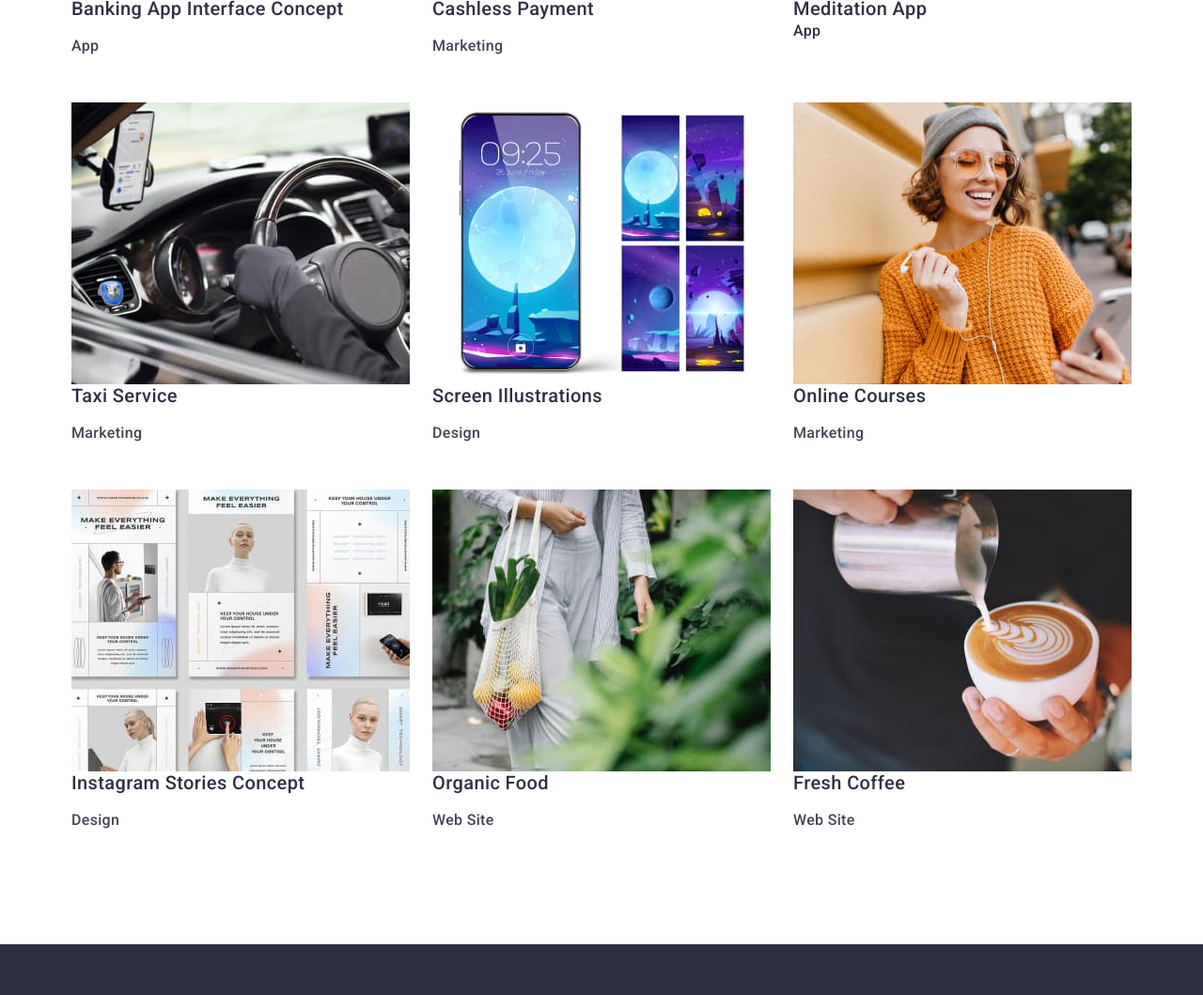
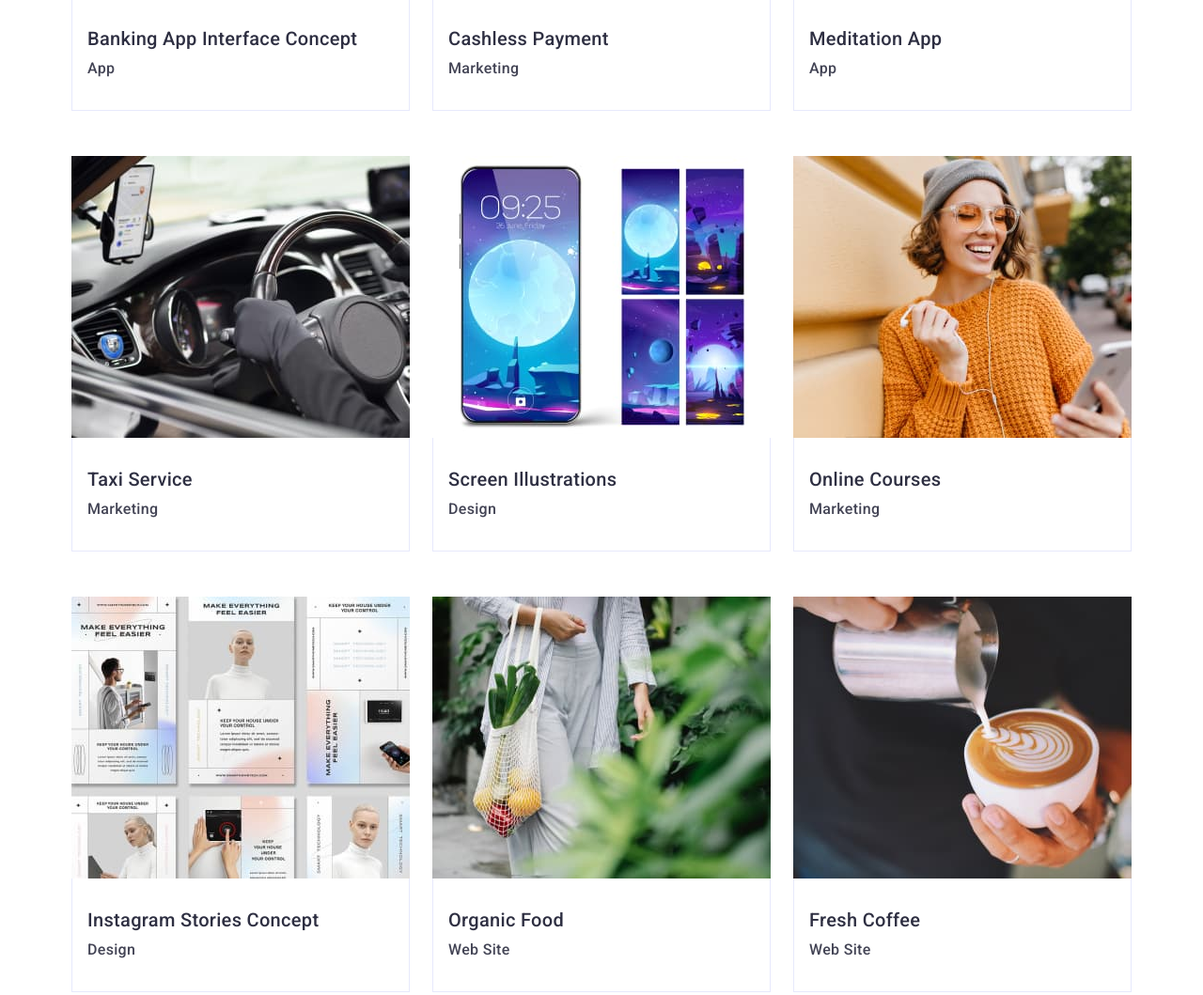
Before and after one commit to alicjapol/goit-markup-15-hw-03, a plain HTML site: page portfolio.html in a window 1280 px wide. Shown: the part 595-1654 px from the top of the page at 94% size. Drawn offline with Linux system fonts and the light colour scheme; files whose address does not match are found by name.

Commit message:
portfolio

```diff
--- a/css/styles.css
+++ b/css/styles.css
@@ -131,15 +131,14 @@ img {
 
 ul,
 h2,
-p
- {
+h4,
+p {
   margin-block-start: 0;
   margin-block-end: 0;
   margin-inline-start: 0;
   margin-inline-end: 0;
   padding-inline-start: 0;
 }
-
 
 .container {
   max-width: 1158px;
@@ -196,7 +195,6 @@ address {
   display: flex;
   justify-content: flex-end;
   gap: 40px;
-
 }
 
 .nav {
@@ -210,7 +208,7 @@ gap: 40px;
 .flex-nav {
   display: flex;
   align-items: center;
-  gap:40px;
+  gap: 40px;
 }
 .contacts {
   color: var(--slate);
@@ -218,21 +216,19 @@ gap: 40px;
   display: block;
 }
 
-
 .contacts:hover,
 .contacts:focus {
   color: var(--ocean);
 }
 
 .phone {
-  display:block;
-  margin:24px 0 24px 40px;
-
+  display: block;
+  margin: 24px 0 24px 40px;
 }
 
 .email {
   display: block;
-margin:24px 0 24px 170px;
+  margin: 24px 0 24px 170px;
 }
 
 .hero {
@@ -241,7 +237,6 @@ margin:24px 0 24px 170px;
   display: flex;
   justify-content: center;
   flex-direction: column;
-
 }
 
 h1.hero-header {
@@ -282,8 +277,7 @@ h1.hero-header {
   background-color: var(--white);
 }
 
-.first-section-studio
-  {
+.first-section-studio {
   display: flex;
   flex-direction: row;
   gap: 24px;
@@ -295,7 +289,7 @@ h1.hero-header {
   width: calc((100% - 72px) / 4);
 }
 
-.list.projects  {
+.list.projects {
   display: flex;
   flex-direction: row;
   justify-content: center;
@@ -311,12 +305,15 @@ h1.hero-header {
   line-height: 1.2;
   letter-spacing: 0.02em;
   color: var(--navy-blue);
+}
 
+.flex-column {
+  flex-direction: column;
 }
 
 h4 > .element-header {
-margin: 35px  ;}
-
+  margin: 35px;
+}
 
 .section-header {
   font-size: 36px;
@@ -340,7 +337,8 @@ margin: 35px  ;}
   padding-bottom: 0 auto;
 }
 
-.section-team   {
+.section-team {
+  width: calc((100% - 72px px) / 4);
   display: flex;
   flex-direction: row;
   justify-content: center;
@@ -352,30 +350,30 @@ margin: 35px  ;}
 
 .team {
   text-align: center;
-  box-shadow: 0px 2px 1px 0px rgba(46, 47, 66, 0.08);
-  box-shadow: 0px 1px 1px 0px rgba(46, 47, 66, 0.16);
-  box-shadow: 0px 1px 6px 0px rgba(46, 47, 66, 0.08);
-  background-color: var(--white);
-}
-
-
-.team-caption {
-  display: block;
-justify-content: center;
   border-radius: 0px 0px 4px 4px;
   background: var(--white, #fff);
   box-shadow: 0px 2px 1px 0px rgba(46, 47, 66, 0.08),
     0px 1px 1px 0px rgba(46, 47, 66, 0.16),
     0px 1px 6px 0px rgba(46, 47, 66, 0.08);
+}
 
+.team-image-caption {
+  max-width: 200px;
+  padding: 32px 16px;
+  text-align: center;
 
 }
-
 
 .team-background {
   background-color: var(--cloud);
 }
 
+.heading-section  {
+  font-size: 20px;
+  font-weight: 500;
+  line-height: 1.2em;
+  margin-bottom: 8px;
+}
 
 .element-content {
   font-size: 16px;
@@ -387,9 +385,9 @@ justify-content: center;
   color: var(--cloud);
 }
 
-.footer-height{
+.footer-height {
   max-height: 312px;
-  padding: 100px 120px ;
+  padding: 100px 120px;
 }
 
 .footer-background-color {
@@ -399,8 +397,6 @@ justify-content: center;
 .logo-footer {
   color: var(--cloud);
   display: inline-block;
-
-
 }
 
 .element-content {
@@ -439,13 +435,12 @@ color: var(--slate);
   box-shadow: 0px 3px 1px 0px rgba(0, 0, 0, 0.1);
 }
 
-
 .portfolio-container {
   padding-top: 96px;
   padding-bottom: 120px;
 }
 
-.menu-filters  {
+.menu-filters {
   display: flex;
   justify-content: center;
   gap: 24px;
@@ -460,3 +455,28 @@ color: var(--slate);
   column-gap: 24px;
   row-gap: 48px;
 }
+
+
+.project-card-caption {
+  padding: 32px 16px 32px;
+  border: 1px solid var(--cornflower);
+  border-top: none;
+}
+
+.project-card-heading, .project-card-heading:visited  {
+  color: var(--navyblue);
+  font-size: 20px;
+  font-weight: 500;
+  line-height: 1.2em;
+  margin-bottom: 8px;
+}
+
+
+
+.project-card-type, .project-card-type:visited {
+    color: var(--slate, #434455);
+    font-family: Roboto;
+    font-size: 16px;
+    line-height: 1.5em;
+    letter-spacing: 0.32px;
+}
--- a/portfolio.html
+++ b/portfolio.html
@@ -68,9 +68,9 @@
               width="360"
               height="300"
             />
-            <div>
-              <h2 class="element-header">Banking App Interface Concept</h2>
-              <p class="element-content">App</p>
+            <div class="project-card-caption">
+              <h2 class="project-card-heading">Banking App Interface Concept</h2>
+              <p class="project-card-type">App</p>
             </div>
           </a>
           </li>
@@ -82,9 +82,9 @@
               width="360"
               height="300"
             />
-            <div>
-              <h2 class="element-header">Cashless Payment</h2>
-              <p class="element-content">Marketing</p>
+            <div class="project-card-caption">
+              <h2 class="project-card-heading">Cashless Payment</h2>
+              <p class="project-card-type">Marketing</p>
             </div>
             </a>
           </li>
@@ -97,9 +97,9 @@
               width="360"
               height="300"
             />
-            <div>
-              <h2 class="element-header">Meditation App</h2>
-              <p>App</p>
+            <div class="project-card-caption">
+              <h2 class="project-card-heading">Meditation App</h2>
+              <p class="project-card-type">App</p>
             </div>
           </a>
           </li>
@@ -111,9 +111,9 @@
               width="360"
               height="300"
             />
-            <div>
-              <h2 class="element-header">Taxi Service</h2>
-              <p class="element-content">Marketing</p>
+            <div class="project-card-caption">
+              <h2 class="project-card-heading">Taxi Service</h2>
+              <p class="project-card-type">Marketing</p>
             </div>
           </a>
           </li>
@@ -125,9 +125,9 @@
               width="360"
               height="300"
             />
-            <div>
-              <h2 class="element-header">Screen Illustrations</h2>
-              <p class="element-content">Design</p>
+            <div class="project-card-caption">
+              <h2 class="project-card-heading">Screen Illustrations</h2>
+              <p class="project-card-type">Design</p>
             </div>
           </a>
           </li>
@@ -139,13 +139,12 @@
               width="360"
               height="300"
             />
-            <div>
-              <h2 class="element-header">Online Courses</h2>
-              <p class="element-content">Marketing</p>
+            <div class="project-card-caption">
+              <h2 class="project-card-heading">Online Courses</h2>
+              <p class="project-card-type">Marketing</p>
             </div>
           </a>
           </li>
-
           <li>
             <a class="link">
             <img
@@ -154,9 +153,9 @@
               width="360"
               height="300"
             />
-            <div>
-              <h2 class="element-header">Instagram Stories Concept</h2>
-              <p class="element-content">Design</p>
+            <div class="project-card-caption">
+              <h2 class="project-card-heading">Instagram Stories Concept</h2>
+              <p class="project-card-type">Design</p>
             </div>
           </a>
           </li>
@@ -168,9 +167,9 @@
               width="360"
               height="300"
             />
-            <div>
-              <h2 class="element-header">Organic Food</h2>
-              <p class="element-content">Web Site</p>
+            <div class="project-card-caption">
+              <h2 class="project-card-heading">Organic Food</h2>
+              <p class="project-card-type">Web Site</p>
             </div>
           </a>
           </li>
@@ -182,9 +181,9 @@
               width="360"
               height="300"
             />
-            <div>
-              <h2 class="element-header">Fresh Coffee</h2>
-              <p class="element-content">Web Site</p>
+            <div class="project-card-caption">
+              <h2 class="project-card-heading">Fresh Coffee</h2>
+              <p class="project-card-type">Web Site</p>
             </div></a>
           </li>
         </ul>
```
Also changed, not shown: index.html (+10 -8 lines). Lines whose indentation alone changed are shown as unchanged.
